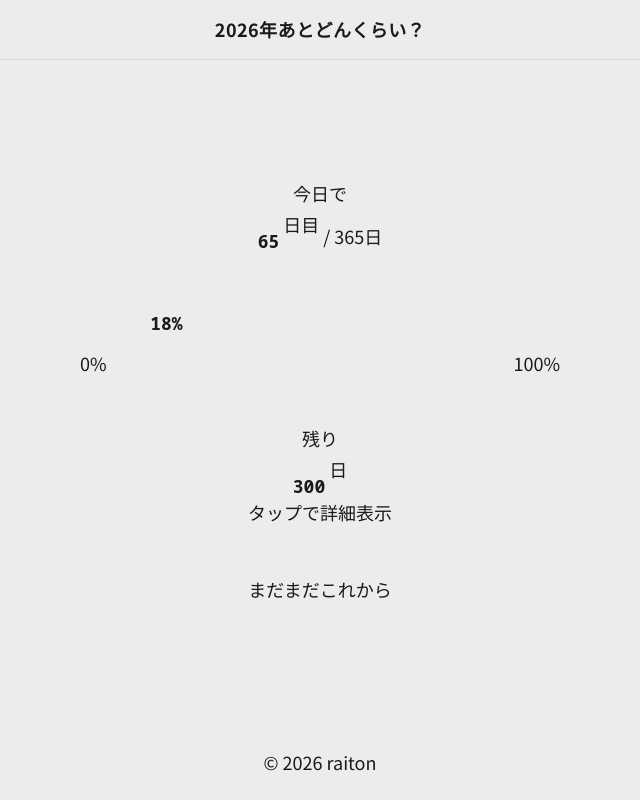
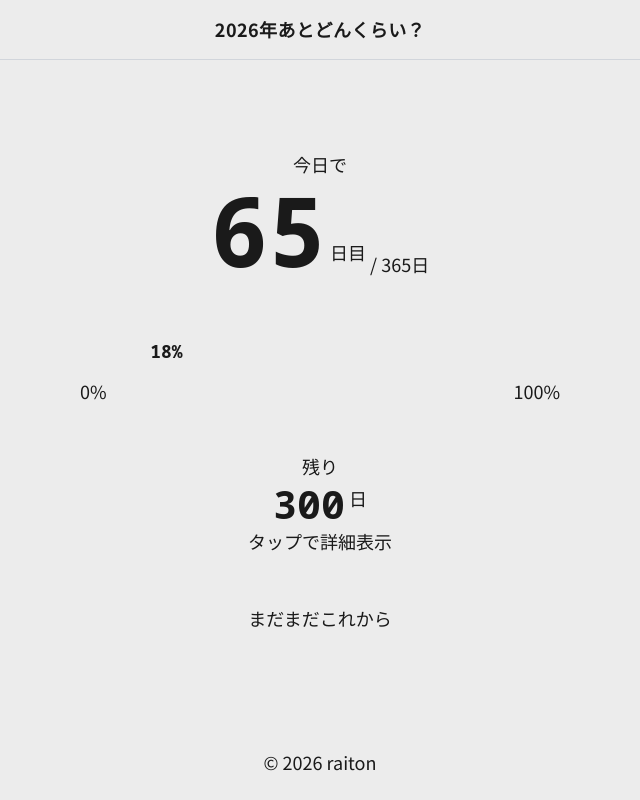
Before and after one commit to raiton-boo/year-project, a Next.js app: page / in a window 1280 px wide. Shown: the whole page, without its empty margins (320-960 px from the left). Built offline with nearby package versions, Linux system fonts and the light colour scheme.

Commit message:
style: タイポグラフィ

```diff
--- a/src/app/globals.css
+++ b/src/app/globals.css
@@ -6,7 +6,7 @@
   --color-text: #1a1a1a;
   --color-accent: #3b82f6;
   --color-border: #d1d5db;
-  --color-subtext: #4b5563;
+  --color-subtext: #666666;
   --color-progress-track: #d1d5db;
   --color-progress-fill: #3b82f6;
 
@@ -24,6 +24,9 @@
   /* プログレスバー */
   --progress-bar-height: clamp(0.25rem, 1vw, 0.5rem);
   --progress-pin-size: clamp(0.75rem, 2vw, 1rem);
+
+  --letter-spacing-tight: -0.02em;
+  --letter-spacing-normal: 0;
 }
 
 body {
--- a/src/components/features/ElapsedDays.tsx
+++ b/src/components/features/ElapsedDays.tsx
@@ -11,14 +11,19 @@ export default function ElapsedDays({ elapsedDays, totalDays }: Props) {
         style={{
           fontSize: 'var(--font-size-sm)',
           color: 'var(--color-subtext)',
+          fontWeight: 500,
         }}
       >
         今日で
       </p>
       <div className="flex items-end gap-1">
         <p
-          className="font-number font-bold leading-none"
-          style={{ fontSize: 'var(--font-size-display)' }}
+          className="font-number leading-none"
+          style={{
+            fontSize: 'clamp(3.75rem, 12vw, 6rem)',
+            fontWeight: 800,
+            letterSpacing: 'var(--letter-spacing-tight)',
+          }}
         >
           {elapsedDays}
         </p>
--- a/src/components/features/ProgressBar.tsx
+++ b/src/components/features/ProgressBar.tsx
@@ -15,11 +15,12 @@ export default function ProgressBar({ progressRate }: Props) {
       <div className="relative w-full py-2">
         {/* パーセント表示 */}
         <motion.p
-          className="absolute -top-5 -translate-x-1/2 font-number font-bold"
+          className="absolute -top-5 -translate-x-1/2 font-number"
           style={{
             left: `${clampedLeft}%`,
             fontSize: 'var(--font-size-sm)',
             color: 'var(--color-accent)',
+            fontWeight: 700,
           }}
           initial={{ left: '0%' }}
           animate={{ left: `${clampedLeft}%` }}
--- a/src/components/features/RemainingDays.tsx
+++ b/src/components/features/RemainingDays.tsx
@@ -16,9 +16,12 @@ function TimeUnit({ value, unit, large = false }: TimeUnitProps) {
   return (
     <div className="flex items-end gap-1 whitespace-nowrap">
       <p
-        className="font-number font-bold leading-none"
+        className="font-number leading-none"
         style={{
-          fontSize: large ? 'var(--font-size-display)' : 'var(--font-size-xl)',
+          fontSize: large
+            ? 'clamp(1.5rem, 5vw, 2.5rem)'
+            : 'var(--font-size-xl)',
+          fontWeight: 600,
         }}
       >
         {value}
@@ -50,41 +53,17 @@ export default function RemainingDays({ remainingDays, remainingTime }: Props) {
 
   const { days, hours, minutes, seconds } = displayTime;
 
-  // マウント前は日数のみ表示（チラつき防止）
-  if (!isMounted) {
-    return (
-      <div className="flex flex-col items-center gap-1">
-        <p
-          style={{
-            fontSize: 'var(--font-size-sm)',
-            color: 'var(--color-subtext)',
-          }}
-        >
-          残り
-        </p>
-        <TimeUnit value={remainingTime.days} unit="日" large />
-      </div>
-    );
-  }
-
-  return (
-    <button
-      className="flex flex-col items-center gap-1"
-      style={{
-        pointerEvents: isUnderOneDay ? 'none' : 'auto',
-        cursor: isUnderOneDay ? 'default' : 'pointer',
-      }}
-      onClick={handleToggle}
-    >
+  const content = (
+    <>
       <p
         style={{
           fontSize: 'var(--font-size-sm)',
           color: 'var(--color-subtext)',
+          fontWeight: 500,
         }}
       >
         残り
       </p>
-
       <div className="flex items-end gap-2 justify-center flex-nowrap">
         {!isUnderOneDay && <TimeUnit value={days} unit="日" large />}
         {(isUnderMonth || isExpanding) && (
@@ -101,7 +80,6 @@ export default function RemainingDays({ remainingDays, remainingTime }: Props) {
           />
         )}
       </div>
-
       {!isUnderOneDay && (
         <p
           style={{
@@ -112,6 +90,28 @@ export default function RemainingDays({ remainingDays, remainingTime }: Props) {
           {isExpanded ? 'タップで戻す' : 'タップで詳細表示'}
         </p>
       )}
+    </>
+  );
+
+  // マウント前はdiv、マウント後はbuttonに変わる
+  if (!isMounted) {
+    return (
+      <div className="flex flex-col items-center gap-1">
+        {content}
+      </div>
+    );
+  }
+
+  return (
+    <button
+      className="flex flex-col items-center gap-1"
+      style={{
+        pointerEvents: isUnderOneDay ? 'none' : 'auto',
+        cursor: isUnderOneDay ? 'default' : 'pointer',
+      }}
+      onClick={handleToggle}
+    >
+      {content}
     </button>
   );
 }
--- a/src/components/features/YearMessage.tsx
+++ b/src/components/features/YearMessage.tsx
@@ -13,7 +13,7 @@ export default function YearMessage({ progressRate }: Props) {
       <p
         style={{
           fontSize: 'var(--font-size-lg)',
-          color: 'var(--color-subtext)',
+          color: 'var(--color-text)',
         }}
       >
         {message}
```
